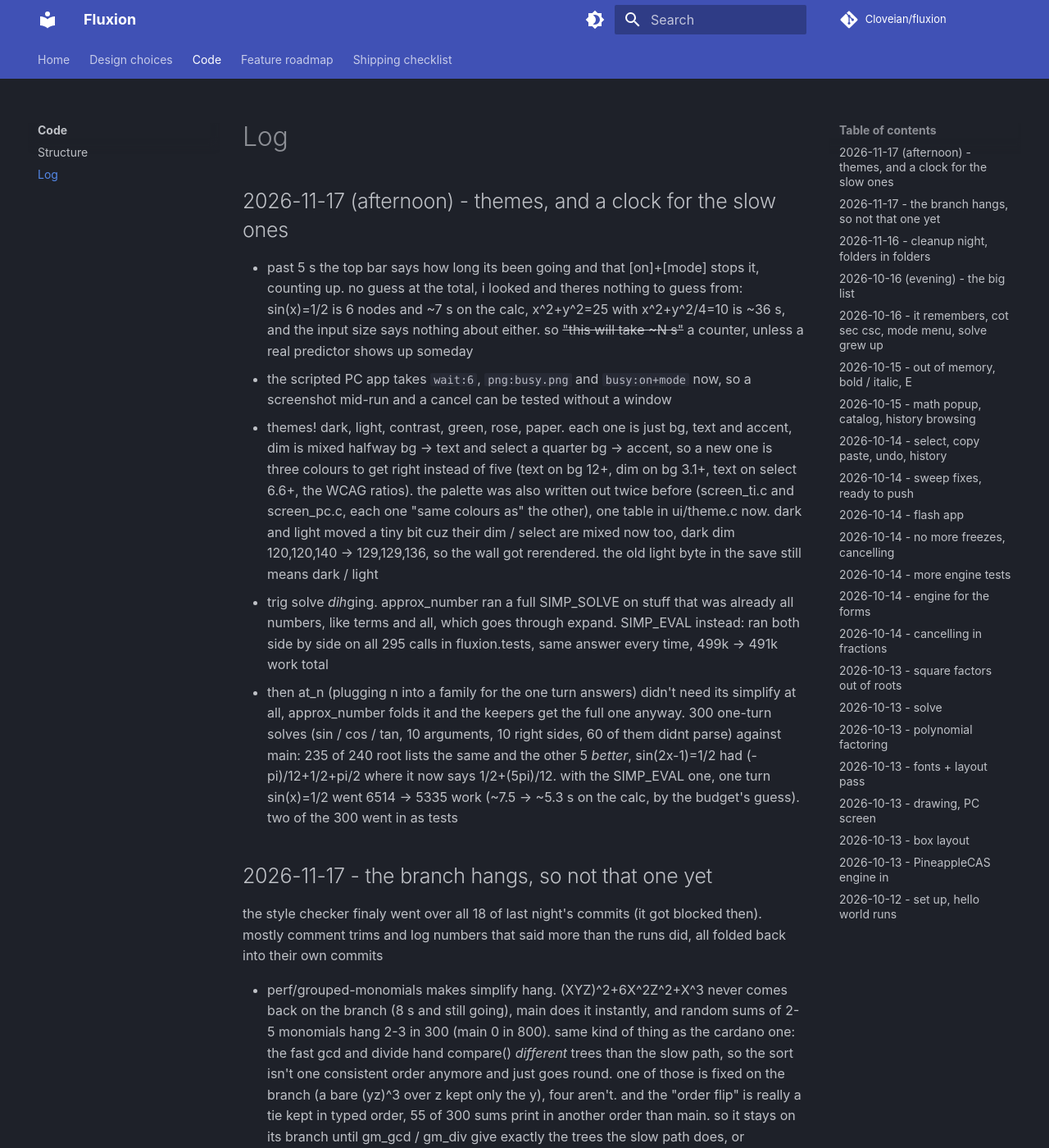
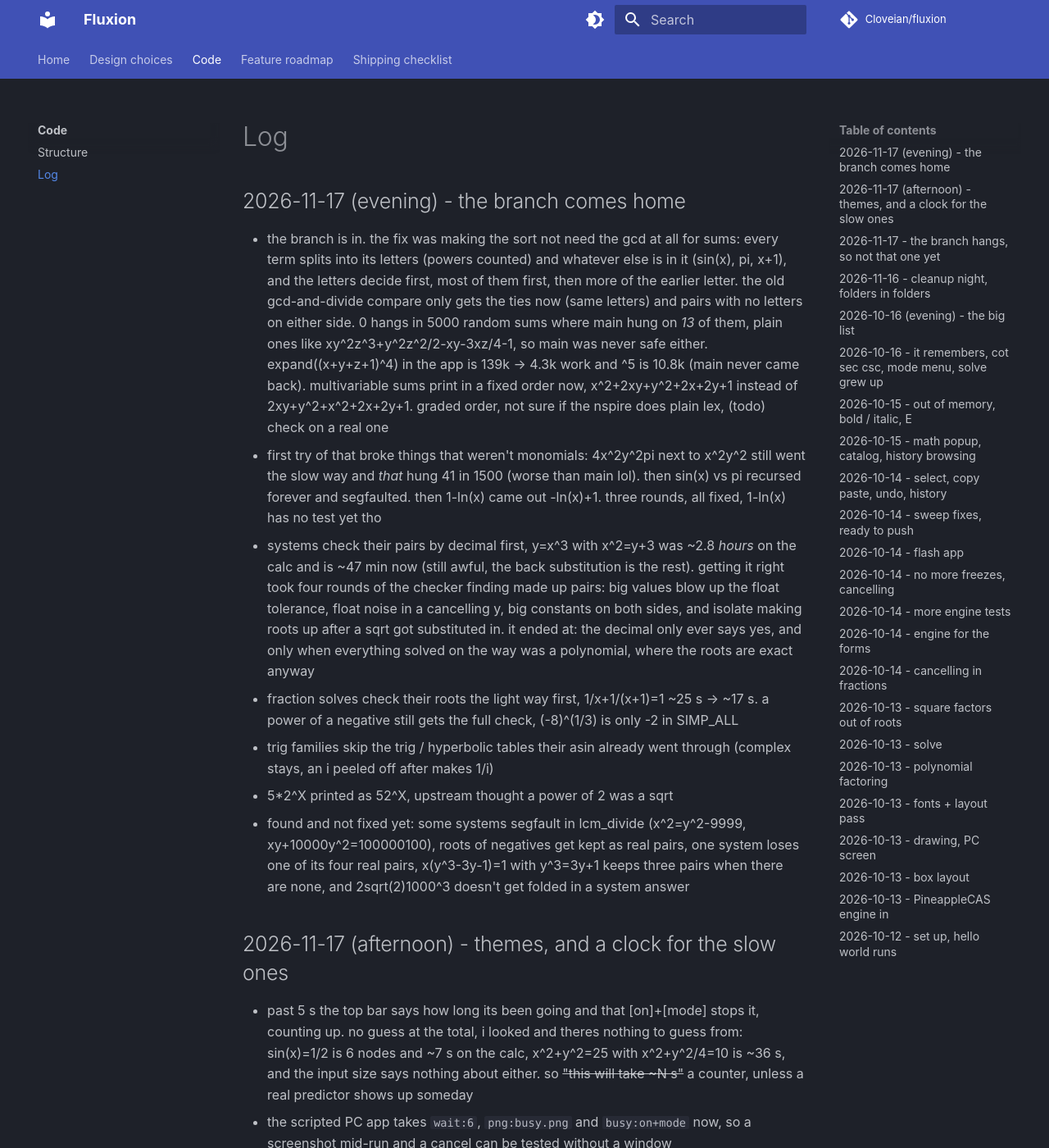
Before and after one commit to Cloveian/fluxion, an MkDocs documentation site: the page built from docs/code/log.md, in a window 1280 px wide and 1400 px high. Shown: the whole window at 82% size. Built offline with MkDocs 1.6.1 and Material for MkDocs 9.7.7, drawn with Linux system fonts in a browser that asks for light colours; comment, search, counter and statistics services are not loaded.

Commit message:
log: the branch comes home, and the systems took four tries

```diff
--- a/docs/code/log.md
+++ b/docs/code/log.md
@@ -1,4 +1,14 @@
 # Log
+
+## 2026-11-17 (evening) - the branch comes home
+
+- the branch is in. the fix was making the sort not need the gcd at all for sums: every term splits into its letters (powers counted) and whatever else is in it (sin(x), pi, x+1), and the letters decide first, most of them first, then more of the earlier letter. the old gcd-and-divide compare only gets the ties now (same letters) and pairs with no letters on either side. 0 hangs in 5000 random sums where main hung on *13* of them, plain ones like xy^2z^3+y^2z^2/2-xy-3xz/4-1, so main was never safe either. expand((x+y+z+1)^4) in the app is 139k -> 4.3k work and ^5 is 10.8k (main never came back). multivariable sums print in a fixed order now, x^2+2xy+y^2+2x+2y+1 instead of 2xy+y^2+x^2+2x+2y+1. graded order, not sure if the nspire does plain lex, (todo) check on a real one
+- first try of that broke things that weren't monomials: 4x^2y^2pi next to x^2y^2 still went the slow way and *that* hung 41 in 1500 (worse than main lol). then sin(x) vs pi recursed forever and segfaulted. then 1-ln(x) came out -ln(x)+1. three rounds, all fixed, 1-ln(x) has no test yet tho
+- systems check their pairs by decimal first, y=x^3 with x^2=y+3 was ~2.8 *hours* on the calc and is ~47 min now (still awful, the back substitution is the rest). getting it right took four rounds of the checker finding made up pairs: big values blow up the float tolerance, float noise in a cancelling y, big constants on both sides, and isolate making roots up after a sqrt got substituted in. it ended at: the decimal only ever says yes, and only when everything solved on the way was a polynomial, where the roots are exact anyway
+- fraction solves check their roots the light way first, 1/x+1/(x+1)=1 ~25 s -> ~17 s. a power of a negative still gets the full check, (-8)^(1/3) is only -2 in SIMP_ALL
+- trig families skip the trig / hyperbolic tables their asin already went through (complex stays, an i peeled off after makes 1/i)
+- 5*2^X printed as 52^X, upstream thought a power of 2 was a sqrt
+- found and not fixed yet: some systems segfault in lcm_divide (x^2=y^2-9999, xy+10000y^2=100000100), roots of negatives get kept as real pairs, one system loses one of its four real pairs, x(y^3-3y-1)=1 with y^3=3y+1 keeps three pairs when there are none, and 2sqrt(2)1000^3 doesn't get folded in a system answer
 
 ## 2026-11-17 (afternoon) - themes, and a clock for the slow ones
 
```
Also changed, not shown: docs/features.md (+1 -0 lines).
